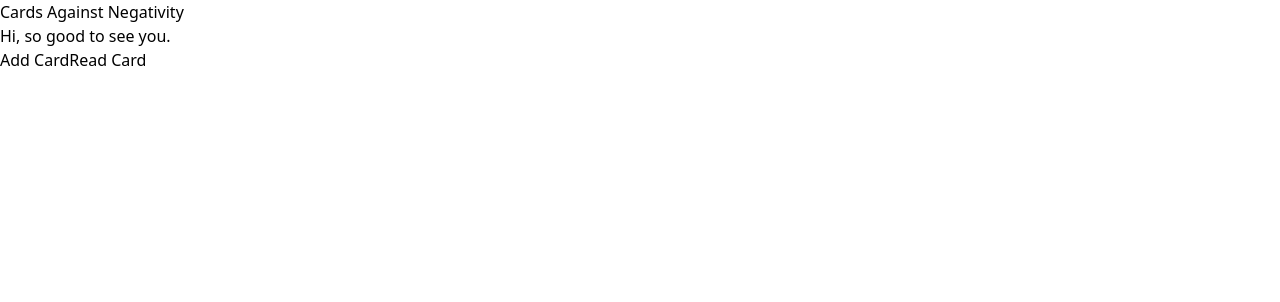
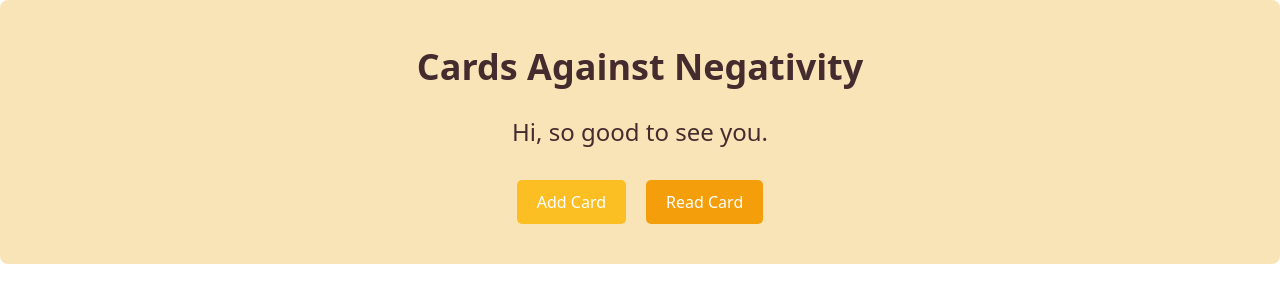
Before and after one commit to valarietan/react-cards, a Next.js app: page / in a window 1280 px wide. Shown: the top 302 px of the page. Built offline with nearby package versions, Linux system fonts and the light colour scheme.

Commit message:
styled homepage

```diff
--- a/package.json
+++ b/package.json
@@ -18,7 +18,7 @@
     "react": "18.2.0",
     "react-dom": "18.2.0",
     "styled": "^1.0.0",
-    "styled-components": "^6.0.4",
+    "styled-components": "^6.0.5",
     "tailwindcss": "3.3.3"
   }
 }
--- a/pages/index.js
+++ b/pages/index.js
@@ -5,28 +5,70 @@ import CreateCardForm from '@/components/CreateCardForm'
 import ReadCardsButton from '@/components/ReadCardsButton'
 import Post from '@/components/Post'
 import Link from 'next/link'
-
+import styled from 'styled-components'
 
 const inter = Inter({ subsets: ['latin'] })
 
+const HomePageContainer = styled.div`
+  text-align: center;
+  padding: 40px;
+  background: #F9E4B7;
+  border-radius: 8px;
+`;
+
+const Title = styled.h1`
+  font-size: 36px;
+  font-weight: bold;
+  margin-bottom: 20px;
+  color: #442C2E;
+`;
+
+const Greeting = styled.p`
+  font-size: 24px;
+  margin-bottom: 30px;
+  color: #442C2E;
+`;
+
+const ButtonsContainer = styled.div`
+  display: flex;
+  justify-content: center;
+  gap: 20px;
+`;
+
+const AddButton = styled.button`
+  padding: 10px 20px;
+  background: #FBBF24;
+  border: none;
+  border-radius: 5px;
+  font-size: 16px;
+  color: white;
+  cursor: pointer;
+`;
+
+const ReadButton = styled.button`
+  padding: 10px 20px;
+  background: #F59E0B;
+  border: none;
+  border-radius: 5px;
+  font-size: 16px;
+  color: white;
+  cursor: pointer;
+`;
+
 const HomePage = () => {
   return (
-    <div>
-      <h1>Cards Against Negativity</h1>
-      <p>Hi, so good to see you.</p>
-      <div>
+    <HomePageContainer>
+      <Title>Cards Against Negativity</Title>
+      <Greeting>Hi, so good to see you.</Greeting>
+      <ButtonsContainer>
         <Link href="/createCard">
-          <a>
-            <button>Add Card</button>
-          </a>
+          <AddButton>Add Card</AddButton>
         </Link>
         <Link href="/cards">
-          <a>
-            <button>Read Card</button>
-          </a>
+          <ReadButton>Read Card</ReadButton>
         </Link>
-      </div>
-    </div>
+      </ButtonsContainer>
+    </HomePageContainer>
   );
 };
 
```
Also changed, not shown: 1 other file (tests, documents, lock files or other folders).
